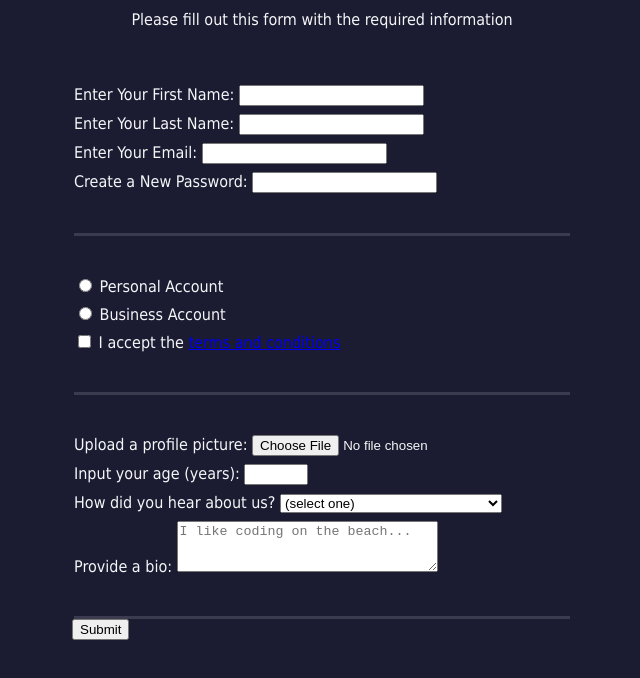
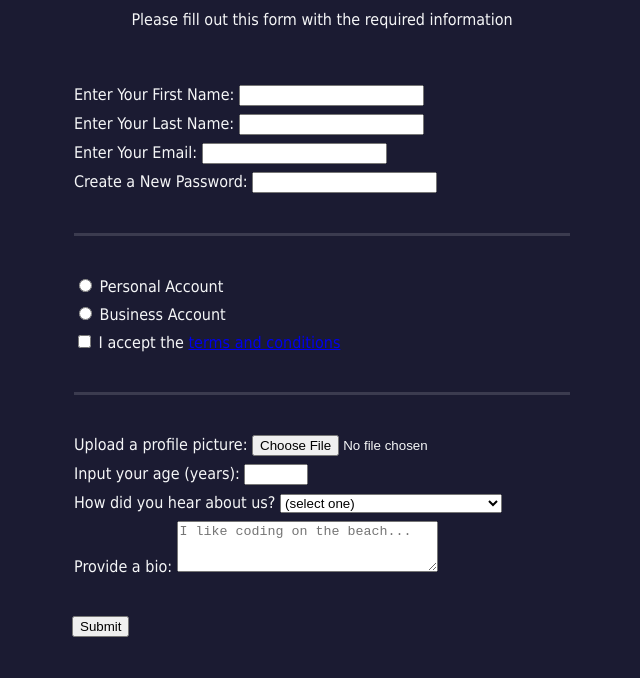
Before and after one commit to Lucas-Erkana/RegistrationForm, a plain HTML site: page index.html in a window 1280 px wide. Shown: the part 92-770 px from the top of the page, without its empty margins (318-958 px from the left). Drawn offline with Linux system fonts and the light colour scheme.

Commit message:
applied pseudo-class to fieldset

```diff
--- a/styles.css
+++ b/styles.css
@@ -25,3 +25,6 @@ fieldset{
     padding: 2rem 0;
     border-bottom:3px solid #3b3b4f
 }
+fieldset:last-of-type{
+    border-bottom: none;
+}
```
